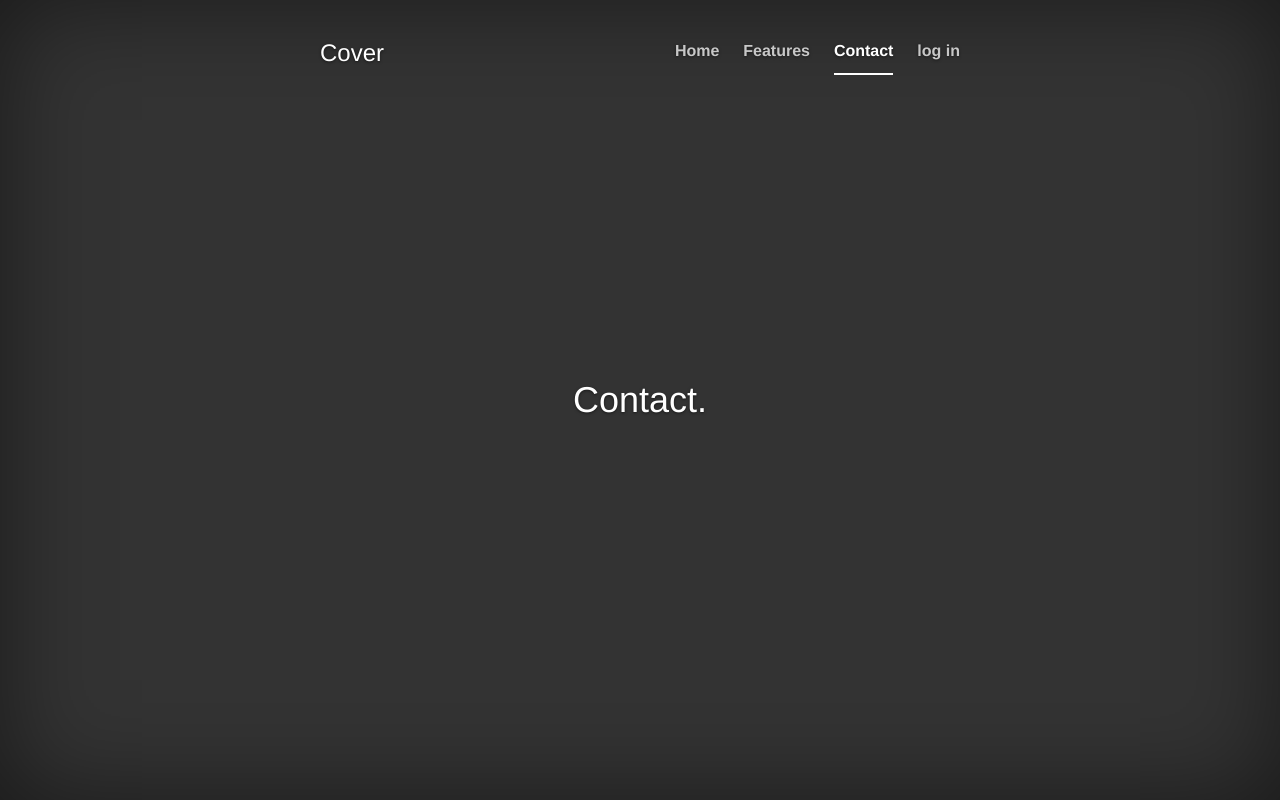
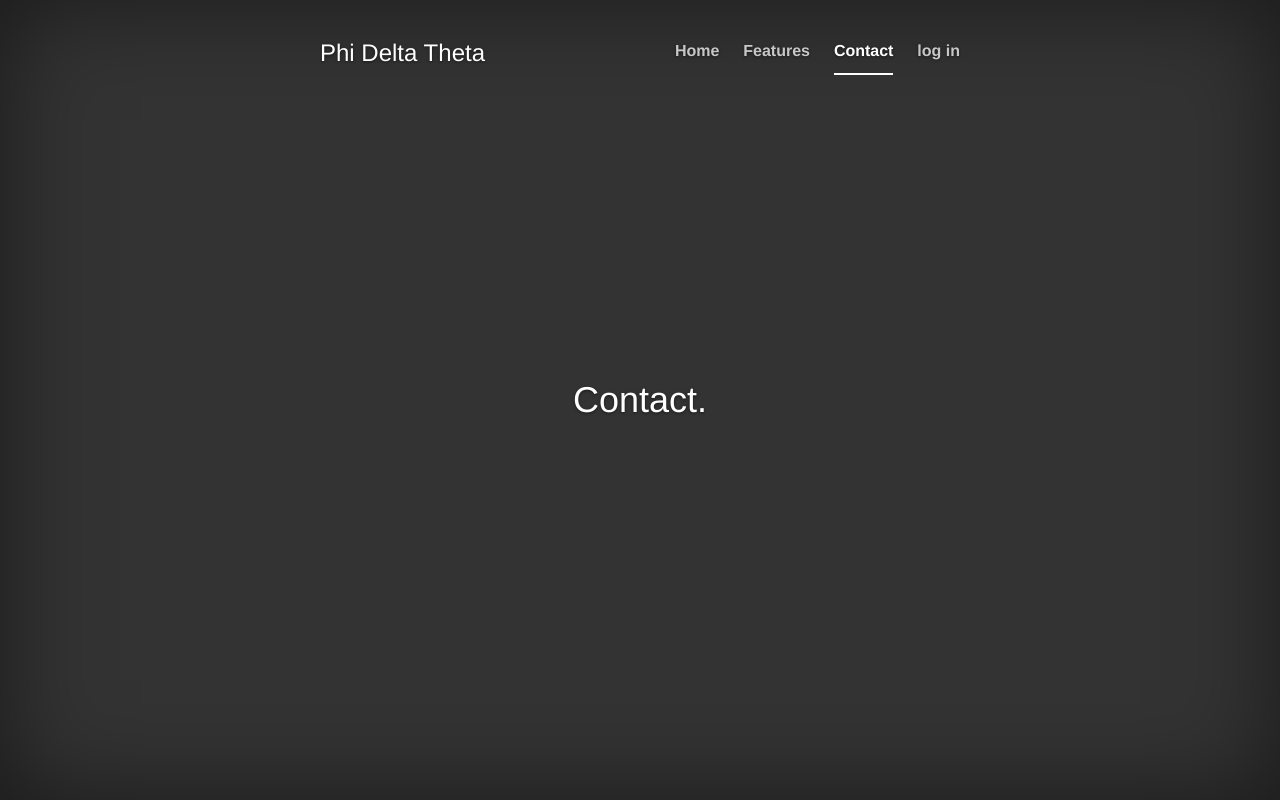
Before and after one commit to luisnaranjo733/pdtTools, a Flask app: page /contact in a window 1280 px wide. Run offline with Flask 2, Linux system fonts and the light colour scheme; some libraries are stand-ins or nearby versions.

Commit message:
Dumb cosmetic change

```diff
--- a/pdtTools/templates/cover_base.html
+++ b/pdtTools/templates/cover_base.html
@@ -39,7 +39,7 @@
         <div class="cover-container">
           <div class="masthead clearfix">
             <div class="inner">
-              <h3 class="masthead-brand">Cover</h3>
+              <h3 class="masthead-brand">Phi Delta Theta</h3>
               <nav>
                 <ul class="nav masthead-nav">
                   <li class="{{ home_active }}"><a href="/">Home</a></li>
```
